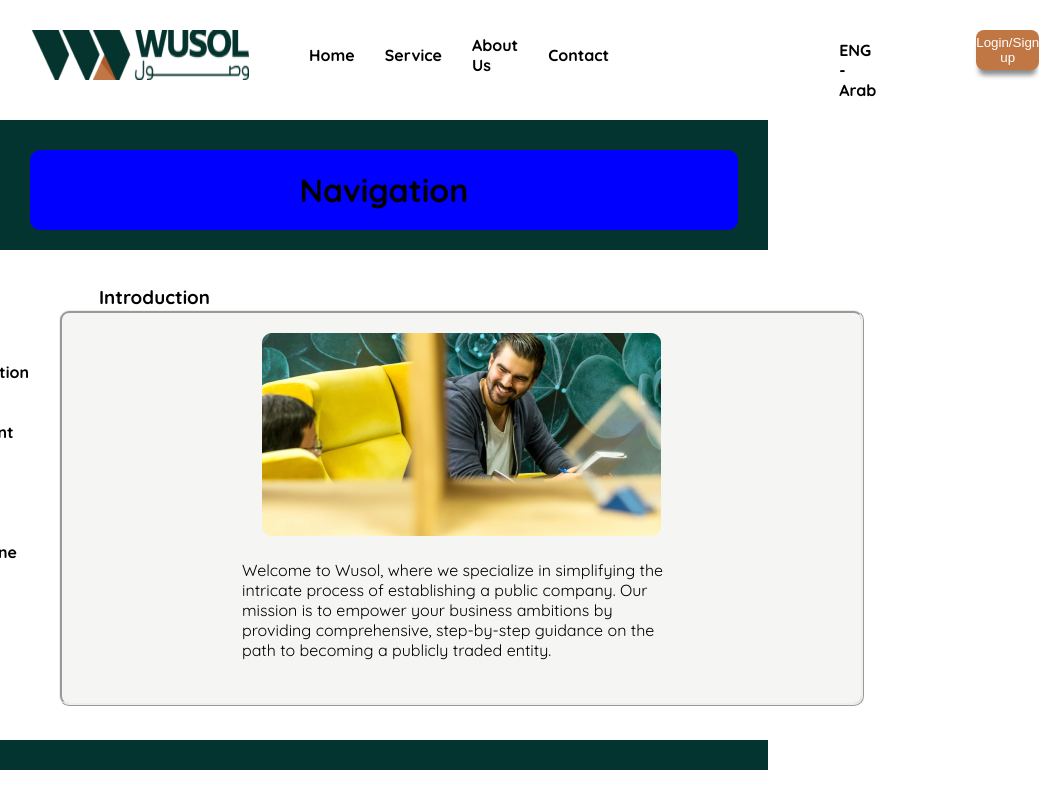
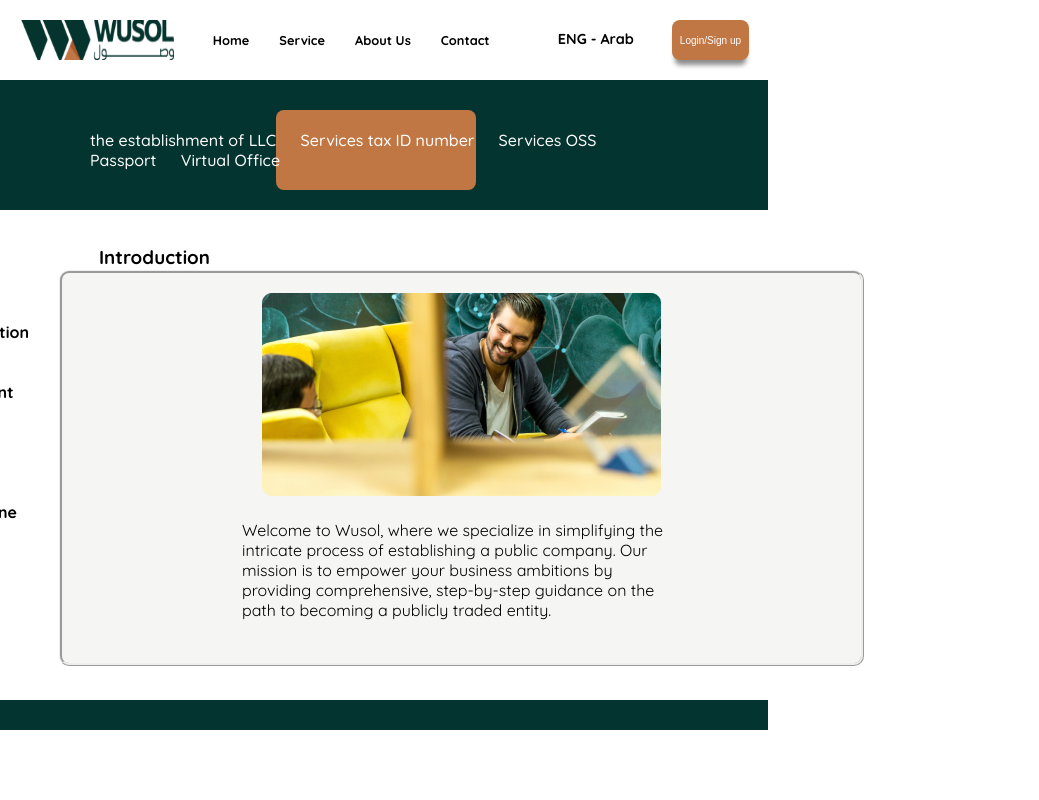
Before and after one commit to Iqbalenter/Tax-Company-Wusol, a plain HTML site: page html/service.html in a window 768 px wide. Shown: the whole page, 1039 px wide, since content can reach past the window. Drawn offline with Linux system fonts and the light colour scheme.

Commit message:
SERVICE PART 2

```diff
--- a/css/service.css
+++ b/css/service.css
@@ -98,7 +98,7 @@ nav button:hover {
     display: flex;
     justify-content: center;
     align-items: center;
-    background-color: blue;
+    background-color: #04342f;
     position: relative;
     flex: 1;
     margin: 10px;
@@ -107,6 +107,61 @@ nav button:hover {
     border-radius: 10px;
     margin: 10px;
 }
+
+.navigation-link {
+    padding: 30px 50px;
+}
+
+.navigation-link a {
+    position: relative;
+    display: inline-block;
+    font-size: 1em;
+    font-weight: 500;
+    color: #fff;
+    text-decoration: none;
+    padding: 0 10px;
+    z-index: 1;
+}
+
+.navigation-link span {
+    position: absolute;
+    top: 0;
+    left: 246px;
+    width: 200px;
+    height: 100%;
+    background: #c07744;
+    border-radius: 8px;
+    transition: .5s;
+}
+
+.navigation-link a:nth-child(1):hover~span
+{
+    left: 246px;
+}
+
+.navigation-link a:nth-child(2):hover~span
+{
+    left: 446px;
+}
+
+.navigation-link a:nth-child(3):hover~span
+{
+    left: 646px;
+    width: 130px;
+}
+
+.navigation-link a:nth-child(4):hover~span
+{
+    left: 766px;
+    width: 100px;
+}
+
+.navigation-link a:nth-child(5):hover~span
+{
+    left: 866px;
+    width: 120px;
+}
+
 
 .content {
     display: flex;
@@ -195,3 +250,31 @@ nav button:hover {
 .item-contents-text {
     margin: 0 180px;
 }
+
+@media screen and (min-width: 481px) and (max-width: 1024px) {
+    nav {
+        width: 100%;
+        padding: 0;
+    }
+
+    nav img {
+        width: 20%;
+    }
+
+    .nav-list {
+        margin: 0 auto;
+        font-size: 0.8em;
+    }
+
+    .lang {
+        font-weight: 1000;
+        margin: 30px auto;
+        font-size: 0.9em;
+    }
+
+    nav button {
+        font-size: 10px;
+        width: 10%;
+        float: right;
+        margin: 20px auto;
+    }
--- a/html/service.html
+++ b/html/service.html
@@ -41,7 +41,14 @@
         <div class="container">
             <div class="row">
                 <div class="navigation">
-                    <h1>Navigation</h1>
+                    <div class="navigation-link">
+                        <a href="#">the establishment of LLC</a>
+                        <a href="#">Services tax ID number</a>
+                        <a href="#">Services OSS</a>
+                        <a href="#">Passport</a>
+                        <a href="#">Virtual Office</a>
+                        <span></span>
+                    </div>
                 </div>
             </div>
 
```
